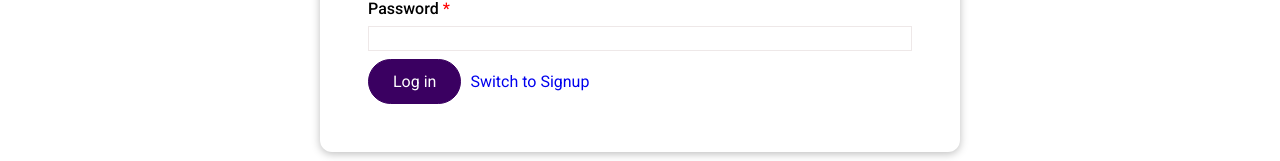
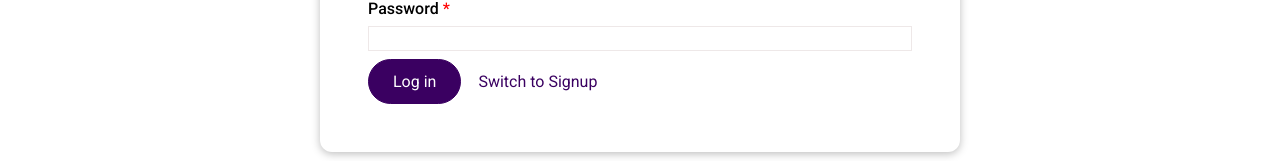
Before and after one commit to andres-codigo/trip-fotos-react, a React (Vite) app: page /authentication in a window 1280 px wide. Shown: the part 270-431 px from the top of the page. Built offline with nearby package versions, Linux system fonts and the light colour scheme; no server answers.

Commit message:
Update UserAuthForm.jsx & module.scss
- added toggleLink class to switch BaseButton
- class name and css properties added to scss file

```diff
--- a/src/components/forms/UserAuthForm.jsx
+++ b/src/components/forms/UserAuthForm.jsx
@@ -128,6 +128,7 @@ const UserAuthForm = ({
 				id="login-signup-toggle-link"
 				isLink
 				onClick={handleSignUpClick}
+				className={userAuthStyles.toggleLink}
 				data-cy="login-signup-toggle-link"
 				isDisabled={isLoading}>
 				{mode === API_DATABASE.API_AUTH_LOGIN_MODE
--- a/src/components/forms/UserAuthForm.module.scss
+++ b/src/components/forms/UserAuthForm.module.scss
@@ -1,3 +1,4 @@
+@use '@/styles/setup/variables' as variables;
 @use '@/styles/setup/mixins/mixins' as mixins;
 @use '@/styles/setup/mixins/form/valid/valid' as validForm;
 @use '@/styles/setup/mixins/form/invalid/invalid' as invalidForm;
@@ -37,4 +38,12 @@
 			}
 		}
 	}
+
+	.toggleLink {
+		color: variables.$color-ripe-plum;
+		padding-left: 0.5rem;
+		&:hover {
+			color: variables.$color-ripe-eggplant;
+		}
+	}
 }
```
